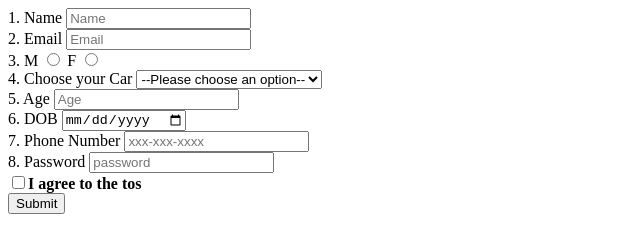
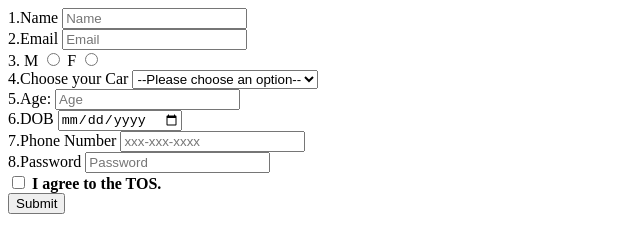
Before and after one commit to acciojob/signup-form-car-moeenpatel, a website: page main.html in a window 1280 px wide. Shown: the full height of the page, 0-640 px from the left. Drawn offline with Linux system fonts and the light colour scheme.

Commit message:
created a submission

```diff
--- a/main.html
+++ b/main.html
@@ -5,59 +5,56 @@
 <head>
 	<link rel="stylesheet" href="styles.css">
 </head>
-
 <body>
-	<!-- the entire body must be written by student -->
-	<form id="my_form" method="post">
+	<form id="my-form" method="post">
 				<div>
-			<label for="name">1. Name</label>
+			<label for="name">1.Name</label>
 			<input type="text" id="name" placeholder="Name" required>
 		</div>
 		<div>
-			<label for="email">2. Email</label>
+			<label for="email">2.Email</label>
 			<input type="email" id="email" placeholder="Email" required>
 		</div>
 		<div>
+				<!-- 3. -->
 			 <label for="gender_m">3. M</label>
 			  <input type="radio" id="gender_m" name="gender" required>
 			  <label for="gender">F</label>
 			  <input type="radio" id="gender_f" name="gender" required>
 		</div>
 		<div>
-			<label for="cars">4. Choose your Car</label>
-			<select name="cars" id=cars required>
+			<label for="cars">4.Choose your Car</label>
+			  <select name="cars" id="cars" required>
 				  <option value="" disabled selected>--Please choose an option--</option>
 				  <option>BMW</option>
 				  <option>Audi</option>
-				<option>Mercedes</option>
+				  <option>Mercedez</option>
 			  </select>
 		</div>
 		<div>
-			<label for="age">5. Age</label>
-			<input type="number" id="age" min="0" placeholder="Age" required>
+			 <label for="age">5.Age:</label>
+			 <input type="number" id="age" min="0" placeholder="Age" required >
 		</div>
 		<div>
-			<label for="dob">6. DOB</label>
-			<input type="date" id="dob" reuqired>
+			<label for="dob">6.DOB</label>
+			<input type="date" id="dob" required>
 		</div>
 		<div>
-			<label for="tel">7. Phone Number</label>
+			 <label for="tel">7.Phone Number</label>
 			 <input type="tel" name="tel" id="tel" placeholder="xxx-xxx-xxxx">
 		</div>
 		<div>
-			<label for="password">8. Password</label>
-			<input type="password" id="password" placeholder="password"required>
+			 <label for="password">8.Password</label>
+			 <input type="password" id="password" placeholder="Password" required>
 		</div>
 		<div>
-			<table for="tos"></table>
-			<input type="checkbox" name="tos" id="tos"><b>I agree to the tos</b>
-		</div>
+			<label for="tos"></label>
+			<input type="checkbox" name="tos"id="tos"> <b>I agree to the TOS.</b>
 		<div>
 			<button type="submit">Submit</button>
 		</div>
-
-
-
+	</form>
+	<!-- the entire body must be written by student -->
     <script type="text/javascript" src="./script.js">
 </script>
 
```
Lines whose indentation alone changed are shown as unchanged.
